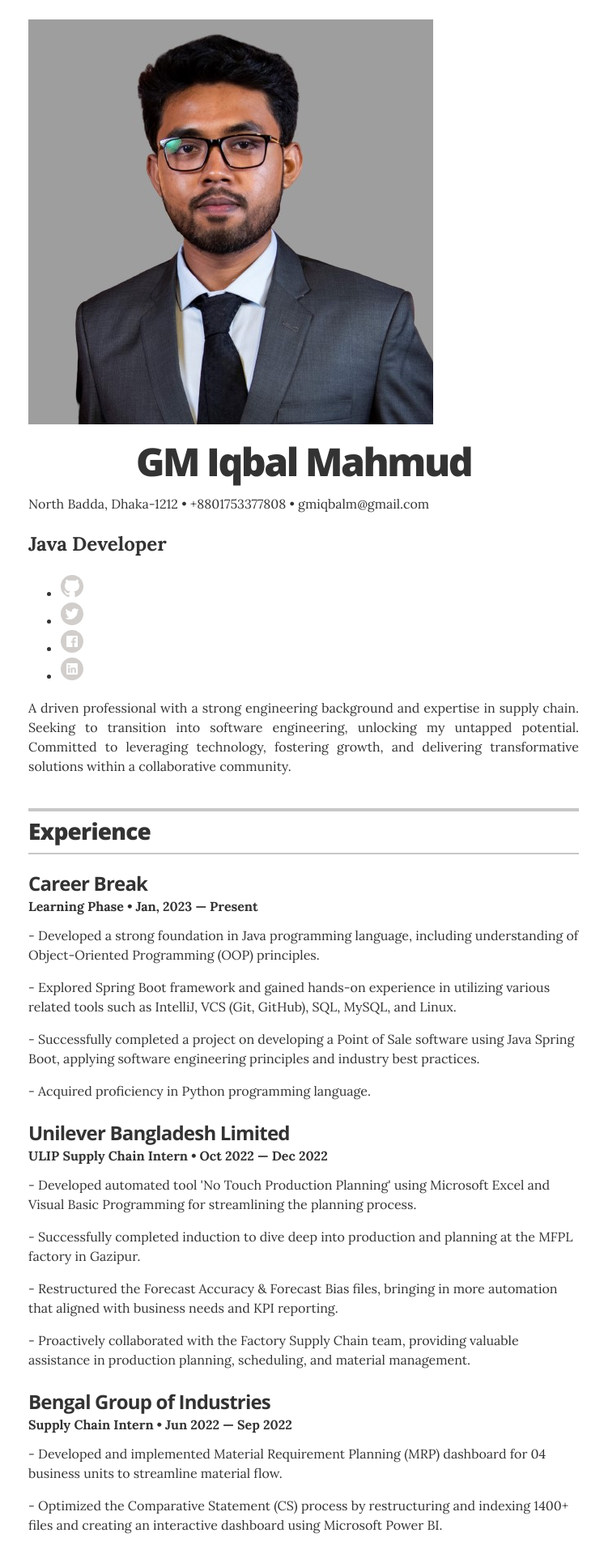
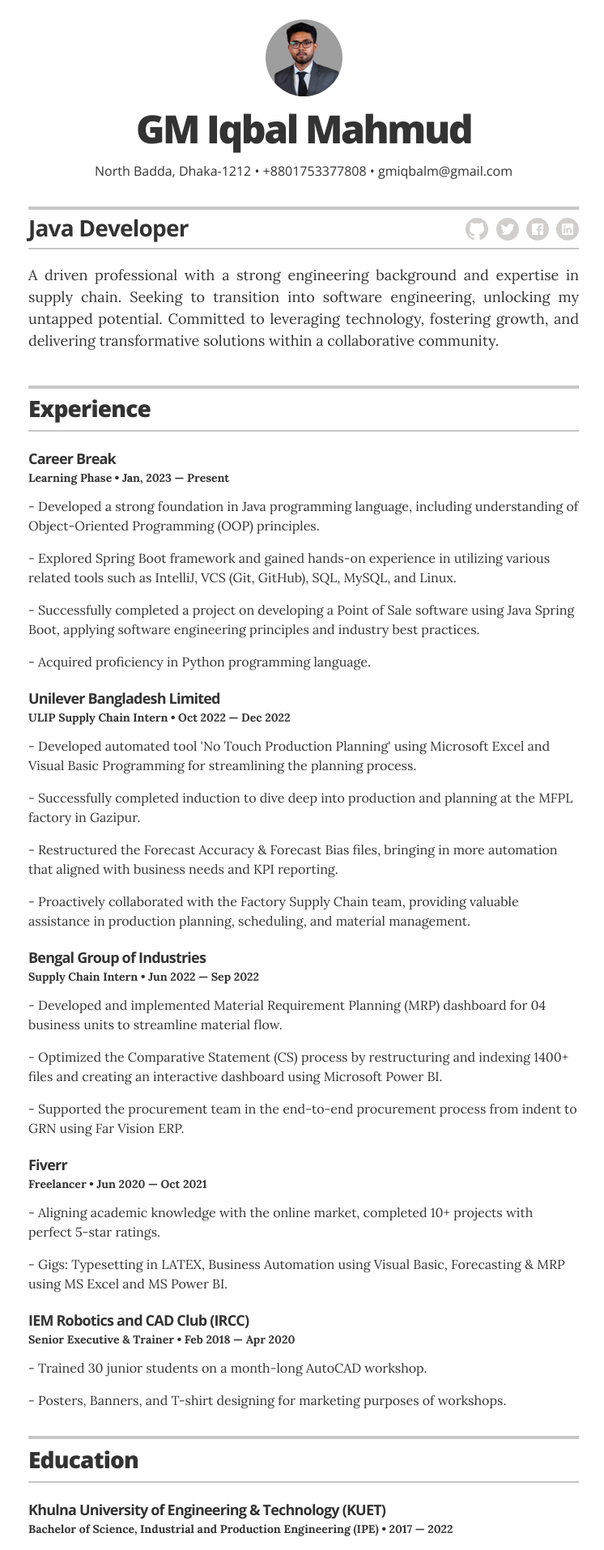
Before and after one commit to gmiqbal/resume, a Jekyll site: the page built from index.html, in a window 1280 px wide. Shown: the top 1914 px of the page at 81% size, without its empty margins (265-1011 px from the left). Built offline with Jekyll 4.4.1, drawn with Linux system fonts in a browser that asks for light colours; some of the changed text lies outside the part shown.

Commit message:
font rem modified.

```diff
--- a/_sass/_resume.scss
+++ b/_sass/_resume.scss
@@ -1,12 +1,8 @@
-/* Resume styles */
+// Resume styles
+// ---------------------------------------/
 
-/* Global font styles */
-body {
-  font-size: 16px; /* Base font size */
-  line-height: 1.5;
-}
+// util
 
-/* Section header styles */
 .section-header {
   @include section_border;
   margin-bottom: 1.5rem;
@@ -14,19 +10,28 @@
   h2 {
     @include sans;
     font-weight: 900;
-    font-size: 1.75rem; /* Increase font size for section headers */
+    font-size: 1.75rem;
     letter-spacing: -.05rem;
     margin: 0;
   }
 }
 
-/* Page header styles */
-.page-header {
-  padding: 1.5rem 0;
+// page header styles
+
+.page-header { padding: 1.5rem 0;
+
+  .avatar {
+    width: 95px;
+    max-width: 100%;
+    overflow: hidden;
+    @include border-radius(100px);
+    margin: 0 auto;
+    display: block;
+  }
 
   .header-name {
     @include sans;
-    font-size: 3rem; /* Increase font size for name/title */
+    font-size: 3rem;
     font-weight: 900;
     text-align: center;
     letter-spacing: -.15rem;
@@ -34,47 +39,148 @@
     margin: 1rem 0 0;
   }
 
-  /* Rest of the page header styles */
-  /* ... */
+  .header-contact-info {
+    @include sans;
+    text-align: center;
+  }
+  .header-contact-info p a {
+    color: inherit;
+  }
+
+  .title-bar {
+    @include section_border;
+    margin-top: 2rem;
+    padding: .4rem 0;
+    @include clearfix;
+
+    .header-title {
+      @include sans;
+      font-weight: 300;
+      font-size: 1.75rem;
+      line-height: 2rem;
+      letter-spacing: -.05rem;
+      text-align: center;
+      margin: 0 0 .5rem;
+
+      @include media_larger_than_mobile {
+        float: left;
+        margin: 0;
+      }
+    }
+  }
+
+  .executive-summary {
+    @include media_larger_than_mobile { font-size: 1.125rem; }
+  }
 }
 
-/* Content section styles */
+.icon-links {
+  margin: 0;
+  padding: 0;
+  list-style: none;
+  position: relative;
+  top: 4px;
+  text-align: center;
+  border-top: 2px solid #c7c7c7;
+  padding-top: .4rem;
+
+  @include media_larger_than_mobile {
+    float: right;
+    border-top: none;
+    padding-top: 0;
+  }
+
+  .icon-link-item {
+    display: inline-block;
+    margin-left: 5px;
+  }
+
+  .icon-link { display: inline-block;
+
+    &:hover .icon path {
+      fill: #333;
+      @include transition(all .2s ease);
+    }
+  }
+
+  .icon {
+    height: 28px;
+  }
+}
+
+.contact-button {
+  @include border-radius(3px);
+  background-color: #efefef;
+  text-decoration: none;
+  text-align: center;
+  display: block;
+  margin: 1.5rem auto;
+  width: 220px;
+  font-size: 1.375rem;
+  @include sans_light;
+  color: #333;
+  line-height: 55px;
+  @include transition(all .2s ease);
+
+  &:hover {
+    background-color: #333;
+    color: #fff;
+  }
+
+  &.not-looking { width: 400px; }
+}
+
+// resume content styles
+
 .content-section {
-  margin: 0 0 2rem; /* Decreased margin between items */
+  margin: 0 0 2rem; /* Decreased margin between items (original: 0 0 3rem) */
 
-  .resume-item {
-    margin-bottom: 1.75rem; /* Decreased margin between subpoints */
-  }
+  .resume-item { margin-bottom: 1.5rem; } /* Decreased margin between subpoints (original: 2rem) */
 
   .resume-item-title {
     @include sans_bold;
-    margin: 0 0 .5rem; /* Decreased margin between item title and details */
-    font-size: 1.5rem; /* Increase font size for item titles */
+    margin: 0 0 .5rem; /* Decreased margin between item title and details (original: 0 0 .75rem) */
+    font-size: 1.125rem;
     letter-spacing: -.05rem;
     line-height: 1;
   }
 
   .resume-item-details {
-    font-size: 1rem; /* Decreased font size of item details */
-    margin: 0 0 .5rem; /* Decreased margin between item details and subpoints */
+    font-size: 0.875rem; /* Decreased font size of item details (original: 1.125rem) */
+    margin: 0 0 .5rem; /* Decreased margin between item details and subpoints (original: 0 0 .75rem) */
     line-height: 1;
 
     &.award-title {
-      font-size: .875rem; /* Decreased font size of award titles */
+      font-size: .875rem; /* Decreased font size of award titles (original: 1rem) */
     }
   }
 
-  .resume-item-copy {
-    margin: .5rem 0 0; /* Decreased margin between item copy and subpoints */
+  .resume-item-title,
+  .resume-item-details,
+  .resume-item-copy,
+  .resume-item-list {
+    a {
+      color: #333;
+      text-decoration: none;
+      border-bottom: 1px solid;
+
+      &:hover {
+        border-bottom: none;
+        color: #9c9c9c;
+      }
+    }
   }
+
+  .resume-item-copy { margin: .5rem 0 0; } /* Decreased margin between item copy and subpoints (original: .75rem 0 0) */
 }
 
-/* Footer styles */
+// footer styles
+
 .page-footer {
   border-top: 4px solid #c7c7c7;
-  padding-top: 1rem; /* Decreased top padding */
+  padding-top: 1rem; /* Decreased top padding (original: 1.5rem) */
   text-align: center;
-  margin-bottom: 2rem; /* Decreased margin between content section and footer */
+  margin-bottom: 2rem; /* Decreased margin between content section and footer (original: 3rem) */
 
   .footer-line {
     margin: 0;
@@ -88,35 +194,27 @@
   }
 }
 
-/* Print styles */
+.print-only { display: none !important }
+
 @media print {
-  /* Adjusted print styles for better readability */
-  .page-header {
-    padding: 1rem 0 .2rem;
-
+  .no-print { display: none !important }
+  .print-only { display: block !important }
+  body { font-size: 12px; line-height: 1rem; }
+  .page-header { padding: 1rem 0 .2rem;
     .header-name {
       @include sans_bold;
       font-size: 2rem;
       margin: 0 0 .2rem;
     }
   }
-
   .section-header {
     @include section_border_thin;
     margin-bottom: 1rem;
-    h2 {
-      font-size: 1.2rem;
-      line-height: 1.5rem;
-    }
+    h2 { font-size: 1.2rem; line-height: 1.5rem; }
   }
-
   .content-section {
     margin: 0 0 1rem;
-
-    .resume-item {
-      margin-bottom: 1rem;
-    }
-
+    .resume-item { margin-bottom: 1rem; }
     .resume-item-title {
       font-size: 12.8px;
       line-height: .7em;
@@ -126,7 +224,7 @@
       font-size: 11.2px;
       margin: 0 0 .75rem;
       line-height: .7em;
-      font-style: italic;
+      font-style:italic;
 
       &.award-title {
         font-size: 11px;
@@ -134,7 +232,3 @@
     }
   }
 }
-
-/* Rest of the code */
-
-// ...
```
